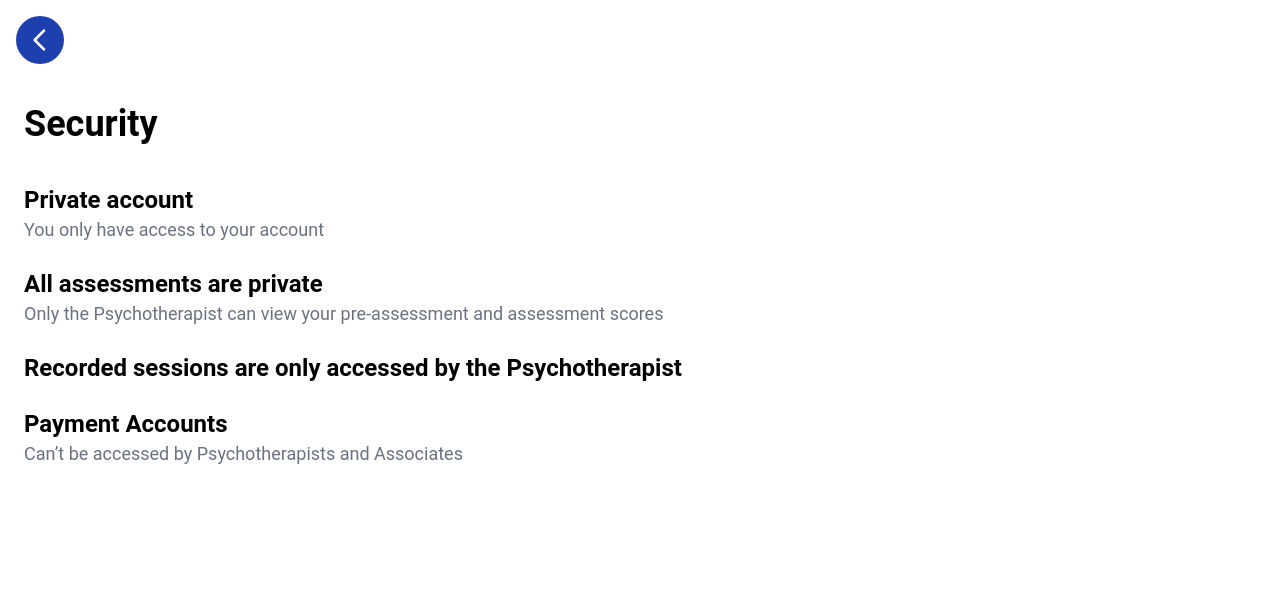
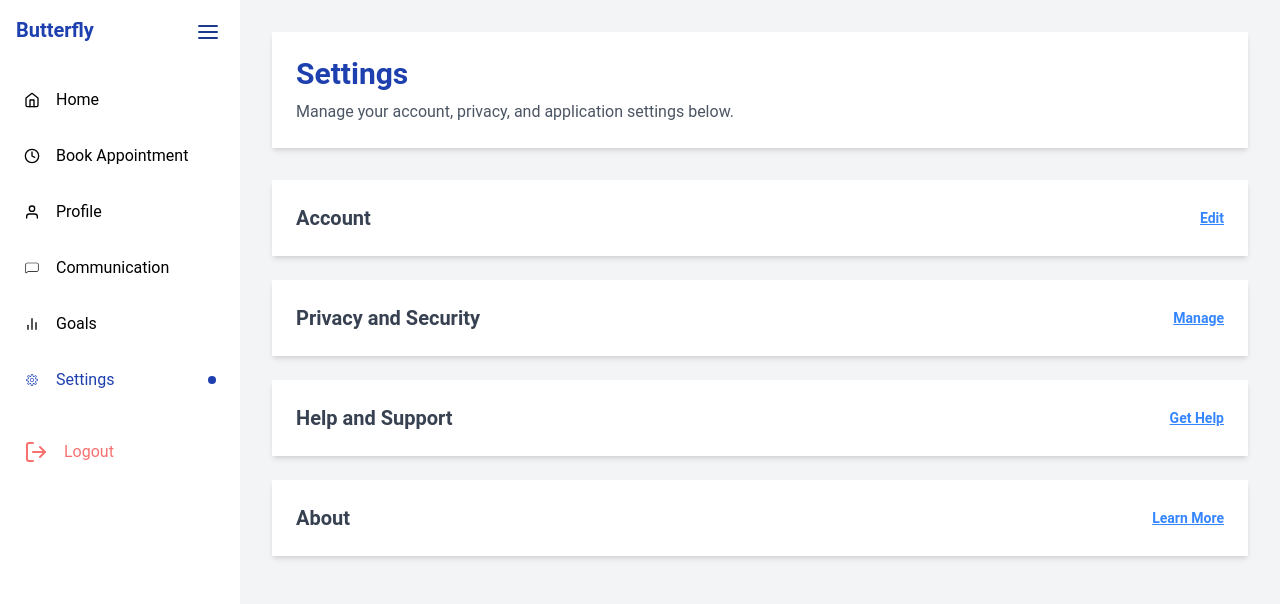
Before and after one commit to BluYiti/boltusaus-butterfly, a Next.js app: page /client/pages/settings in a window 1280 px wide. Shown: the top 604 px of the page. Built offline with nearby package versions, Linux system fonts and the light colour scheme; no server answers.

Commit message:
settings (wala pa yung iba, di ko alam ano ilalagay)

```diff
--- a/app/client/pages/settings/page.tsx
+++ b/app/client/pages/settings/page.tsx
@@ -1,59 +1,264 @@
 "use client";  // Ensure this is a Client Component
 
-import React from "react";
-import { useRouter } from "next/navigation";  // Correct import for Next.js 13 App Router
+import React, { useState } from "react";
+import Layout from '@/components/Sidebar/Layout';
+import items from '@/client/data/Links';
 
-const SecurityPage: React.FC = () => {
-  const router = useRouter();
-
-  // Function to handle going back to the previous page
-  const handleBack = () => {
-    router.back();
-  };
+const Modal = ({ isOpen, onClose, title, children }) => {
+  if (!isOpen) return null;
 
   return (
-    <div className="text-black flex justify-start p-6 bg-white min-h-screen relative">
-      {/* Back button */}
-      <button
-        className="absolute top-4 left-4 bg-blue-800 text-white w-12 h-12 rounded-full flex items-center justify-center"
-        onClick={handleBack}
-      >
-        {/* Icon for back button (chevron left or arrow left) */}
-        <svg xmlns="http://www.w3.org/2000/svg" fill="none" viewBox="0 0 24 24" strokeWidth="2" stroke="currentColor" className="w-8 h-8">
-          <path strokeLinecap="round" strokeLinejoin="round" d="M15 19l-7-7 7-7" />
-        </svg>
-      </button>
-
-      <div className="w-full max-w-2xl mr-auto mt-20">  {/* Added mt-20 for more space at the top */}
-        <h1 className="text-4xl font-bold mb-10 text-left">Security</h1>  {/* Added mb-10 to separate title from content */}
-
-        <div className="space-y-6 text-left">
-          {/* Private Account */}
-          <div>
-            <p className="text-2xl font-semibold">Private account</p>
-            <p className="text-lg text-gray-500">You only have access to your account</p>
-          </div>
-
-          {/* Assessments Privacy */}
-          <div>
-            <p className="text-2xl font-semibold">All assessments are private</p>
-            <p className="text-lg text-gray-500">Only the Psychotherapist can view your pre-assessment and assessment scores</p>
-          </div>
-
-          {/* Recorded Sessions */}
-          <div>
-            <p className="text-2xl font-semibold">Recorded sessions are only accessed by the Psychotherapist</p>
-          </div>
-
-          {/* Payment Accounts */}
-          <div>
-            <p className="text-2xl font-semibold">Payment Accounts</p>
-            <p className="text-lg text-gray-500">Can’t be accessed by Psychotherapists and Associates</p>
-          </div>
+    <div className="fixed inset-0 flex items-center justify-center bg-black bg-opacity-50">
+      <div className="bg-white rounded-lg p-6 w-96">
+        <div className="flex justify-between items-center mb-4">
+          <h2 className="text-xl font-semibold">{title}</h2>
+          <button onClick={onClose} className="text-gray-500 hover:text-gray-700">X</button>
         </div>
+        {children}
       </div>
     </div>
   );
 };
 
-export default SecurityPage;
+const SettingsPage = () => {
+  const [activeSection, setActiveSection] = useState<string | null>(null);
+  const [isProfileModalOpen, setIsProfileModalOpen] = useState(false);
+  const [isChangePasswordModalOpen, setIsChangePasswordModalOpen] = useState(false);
+
+  // State variables for profile fields and password fields
+  const [contactNumber, setContactNumber] = useState("");
+  const [address, setAddress] = useState("");
+  const [currentPassword, setCurrentPassword] = useState("");
+  const [newPassword, setNewPassword] = useState("");
+  const [confirmPassword, setConfirmPassword] = useState("");
+
+  // Validation check for the password
+  const isPasswordValid = newPassword.match(
+    /^(?=.*[A-Z])(?=.*\d)(?=.*[@$!%*?&])[A-Za-z\d@$!%*?&]{8,12}$/
+  ) && newPassword === confirmPassword;
+
+  const isProfileValid = contactNumber.trim() !== "" && address.trim() !== "";
+
+  const toggleSection = (section: string) => {
+    setActiveSection(activeSection === section ? null : section);
+  };
+
+  const handleEditProfileClick = () => {
+    setIsProfileModalOpen(true);
+  };
+
+  const handleChangePasswordClick = () => {
+    setIsChangePasswordModalOpen(true);
+  };
+
+  const handleModalClose = () => {
+    setIsProfileModalOpen(false);
+    setIsChangePasswordModalOpen(false);
+  };
+
+  // Handler for saving profile changes
+  const handleSaveProfile = () => {
+    // Placeholder function for saving to the database
+    console.log("Profile saved:", { contactNumber, address });
+    handleModalClose();
+  };
+
+  // Handler for saving password changes
+  const handleUpdatePassword = () => {
+    // Placeholder function for saving the new password to the database
+    console.log("Password updated:", newPassword);
+    handleModalClose();
+  };
+
+  return (
+    <Layout sidebarTitle="Butterfly" sidebarItems={items}>
+      <div className="flex-grow p-8 bg-gray-100">
+        {/* Settings Header */}
+        <div className="bg-white shadow-md rounded-lg p-6 mb-8 text-left">
+          <h2 className="text-3xl font-bold text-blue-800">Settings</h2>
+          <p className="text-gray-600 mt-2">Manage your account, privacy, and application settings below.</p>
+        </div>
+
+        {/* Account Section */}
+        <div className="bg-white shadow-md rounded-lg p-6 mb-6">
+          <h3
+            className="text-xl font-semibold text-gray-700 cursor-pointer flex justify-between items-center"
+            onClick={() => toggleSection("account")}
+          >
+            Account
+            <button className="text-sm text-blue-400 underline">Edit</button>
+          </h3>
+          {activeSection === "account" && (
+            <div className="mt-4 text-gray-600 space-y-4">
+              <div className="flex justify-between items-center">
+                <p>Update your profile information:</p>
+                <button
+                  className="px-4 py-2 bg-blue-400 text-white rounded hover:bg-blue-500"
+                  onClick={handleEditProfileClick} // Open the profile editing modal
+                >
+                  Edit Profile
+                </button>
+              </div>
+              <div className="flex justify-between items-center">
+                <p>Change your password:</p>
+                <button
+                  className="px-4 py-2 bg-red-500 text-white rounded hover:bg-red-600"
+                  onClick={handleChangePasswordClick} // Open the change password modal
+                >
+                  Change Password
+                </button>
+              </div>
+            </div>
+          )}
+        </div>
+
+
+
+        {/* Privacy and Security Section */}
+        <div className="bg-white shadow-md rounded-lg p-6 mb-6">
+          <h3
+            className="text-xl font-semibold text-gray-700 cursor-pointer flex justify-between items-center"
+            onClick={() => toggleSection("privacy")}
+          >
+            Privacy and Security
+            <button className="text-sm text-blue-400 underline">Manage</button>
+          </h3>
+          {activeSection === "privacy" && (
+            <div className="mt-4 text-gray-600">
+              <div className="flex justify-between items-center">
+                <p>Manage your data-sharing preferences:</p>
+                <button className="px-4 py-2 bg-green-500 text-white rounded hover:bg-green-600">
+                  Manage Privacy
+                </button>
+              </div>
+            </div>
+          )}
+        </div>
+
+        {/* Help and Support Section */}
+        <div className="bg-white shadow-md rounded-lg p-6 mb-6">
+          <h3
+            className="text-xl font-semibold text-gray-700 cursor-pointer flex justify-between items-center"
+            onClick={() => toggleSection("help")}
+          >
+            Help and Support
+            <button className="text-sm text-blue-400 underline">Get Help</button>
+          </h3>
+          {activeSection === "help" && (
+            <div className="mt-4 text-gray-600 space-y-4">
+              <div className="flex justify-between items-center">
+                <p>Contact our support team:</p>
+                <button className="px-4 py-2 bg-yellow-500 text-white rounded hover:bg-yellow-600">
+                  Contact Support
+                </button>
+              </div>
+              <div className="flex justify-between items-center">
+                <p>Browse FAQs and guides:</p>
+                <button className="px-4 py-2 bg-blue-400 text-white rounded hover:bg-blue-500">
+                  View FAQs
+                </button>
+              </div>
+            </div>
+          )}
+        </div>
+
+        {/* About Section */}
+        <div className="bg-white shadow-md rounded-lg p-6">
+          <h3
+            className="text-xl font-semibold text-gray-700 cursor-pointer flex justify-between items-center"
+            onClick={() => toggleSection("about")}
+          >
+            About
+            <button className="text-sm text-blue-400 underline">Learn More</button>
+          </h3>
+          {activeSection === "about" && (
+            <div className="mt-4 text-gray-600">
+              <p>Learn more about the app and its features:</p>
+              <ul className="list-disc list-inside mt-2">
+                <li>Version: 1.0.0</li>
+                <li>Developed by: Boltusaurs</li>
+                <li>Website: <a href="#" className="text-blue-400 hover:underline">www.amperalta.com</a></li>
+              </ul>
+            </div>
+          )}
+        </div>
+
+
+       {/* Modal for Editing Profile */}
+       <Modal isOpen={isProfileModalOpen} onClose={handleModalClose} title="Edit Profile">
+          <div className="mb-4">
+            <label className="block text-gray-700">Contact Number:</label>
+            <input
+              type="text"
+              className="w-full px-3 py-2 border rounded"
+              value={contactNumber}
+              onChange={(e) => setContactNumber(e.target.value)}
+              placeholder="Enter your contact number"
+            />
+          </div>
+          <div className="mb-4">
+            <label className="block text-gray-700">Address:</label>
+            <input
+              type="text"
+              className="w-full px-3 py-2 border rounded"
+              value={address}
+              onChange={(e) => setAddress(e.target.value)}
+              placeholder="Enter your address"
+            />
+          </div>
+          <button
+            onClick={handleSaveProfile}
+            className={`px-4 py-2 text-white rounded ${isProfileValid ? 'bg-blue-500 hover:bg-blue-600' : 'bg-gray-400 cursor-not-allowed'}`}
+            disabled={!isProfileValid}
+          >
+            Save Changes
+          </button>
+        </Modal>
+
+        {/* Modal for Changing Password */}
+        <Modal isOpen={isChangePasswordModalOpen} onClose={handleModalClose} title="Change Password">
+          <div className="mb-4">
+            <label className="block text-gray-700">Current Password:</label>
+            <input
+              type="password"
+              className="w-full px-3 py-2 border rounded"
+              value={currentPassword}
+              onChange={(e) => setCurrentPassword(e.target.value)}
+              placeholder="Enter your current password"
+            />
+          </div>
+          <div className="mb-4">
+            <label className="block text-gray-700">New Password:</label>
+            <input
+              type="password"
+              className="w-full px-3 py-2 border rounded"
+              value={newPassword}
+              onChange={(e) => setNewPassword(e.target.value)}
+              placeholder="Enter your new password"
+            />
+            <p className="text-xs text-red-500 mt-1">Password must be 8-12 characters, contain a capital letter, a number, and a symbol.</p>
+          </div>
+          <div className="mb-4">
+            <label className="block text-gray-700">Confirm New Password:</label>
+            <input
+              type="password"
+              className="w-full px-3 py-2 border rounded"
+              value={confirmPassword}
+              onChange={(e) => setConfirmPassword(e.target.value)}
+              placeholder="Confirm your new password"
+            />
+          </div>
+          <button
+            onClick={handleUpdatePassword}
+            className={`px-4 py-2 text-white rounded ${isPasswordValid ? 'bg-blue-500 hover:bg-blue-600' : 'bg-gray-400 cursor-not-allowed'}`}
+            disabled={!isPasswordValid}
+          >
+            Update Password
+          </button>
+        </Modal>
+      </div>
+    </Layout>
+  );
+};
+
+export default SettingsPage;
--- a/package.json
+++ b/package.json
@@ -43,7 +43,7 @@
     "react-icons": "^5.3.0",
     "react-phone-input-2": "^2.15.1",
     "react-phone-number-input": "^3.4.7",
-    "react-router-dom": "^6.26.2",
+    "react-router-dom": "^6.27.0",
     "recharts": "^2.12.7",
     "tailwind-merge": "^2.5.2",
     "tailwindcss-animate": "^1.0.7",
```
Also changed, not shown: 1 other file (tests, documents, lock files or other folders).
